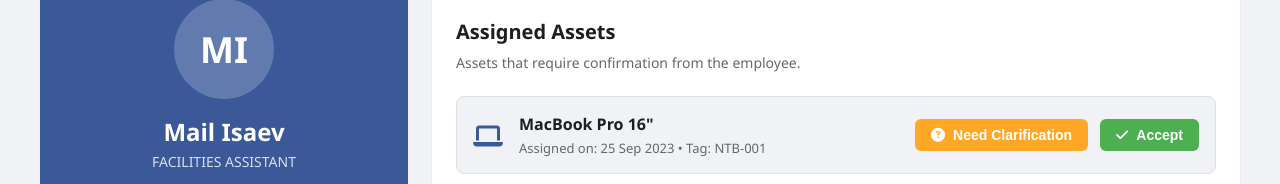
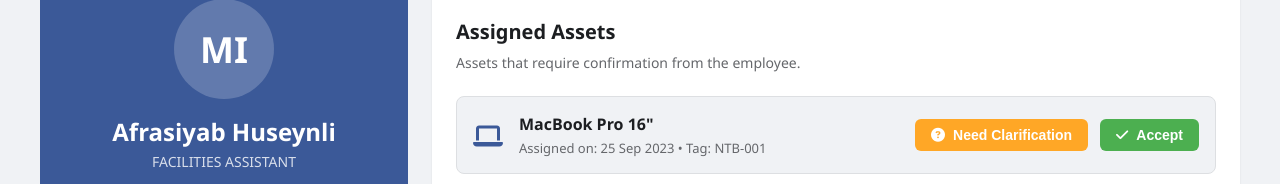
Before and after one commit to Nizamitahirov/AssetRegistry, a plain HTML site: page index.html in a window 1280 px wide. Shown: the part 88-272 px from the top of the page. Drawn offline with Linux system fonts and the light colour scheme.

Commit message:
Update index.html

```diff
--- a/index.html
+++ b/index.html
@@ -3,7 +3,7 @@
 <head>
     <meta charset="UTF-8">
     <meta name="viewport" content="width=device-width, initial-scale=1.0">
-    <title>Employee Profile - Mail Isaev</title>
+    <title>Employee Profile - Afrasiyab Huseynli</title>
     <link rel="stylesheet" href="style.css">
     <link rel="stylesheet" href="https://cdnjs.cloudflare.com/ajax/libs/font-awesome/6.4.0/css/all.min.css">
 </head>
@@ -16,7 +16,7 @@
 
         <div class="avatar">MI</div>
 
-        <h1>Mail Isaev</h1>
+        <h1>Afrasiyab Huseynli</h1>
         <p class="job-title">FACILITIES ASSISTANT</p>
 
         <div class="status-tag">
```
